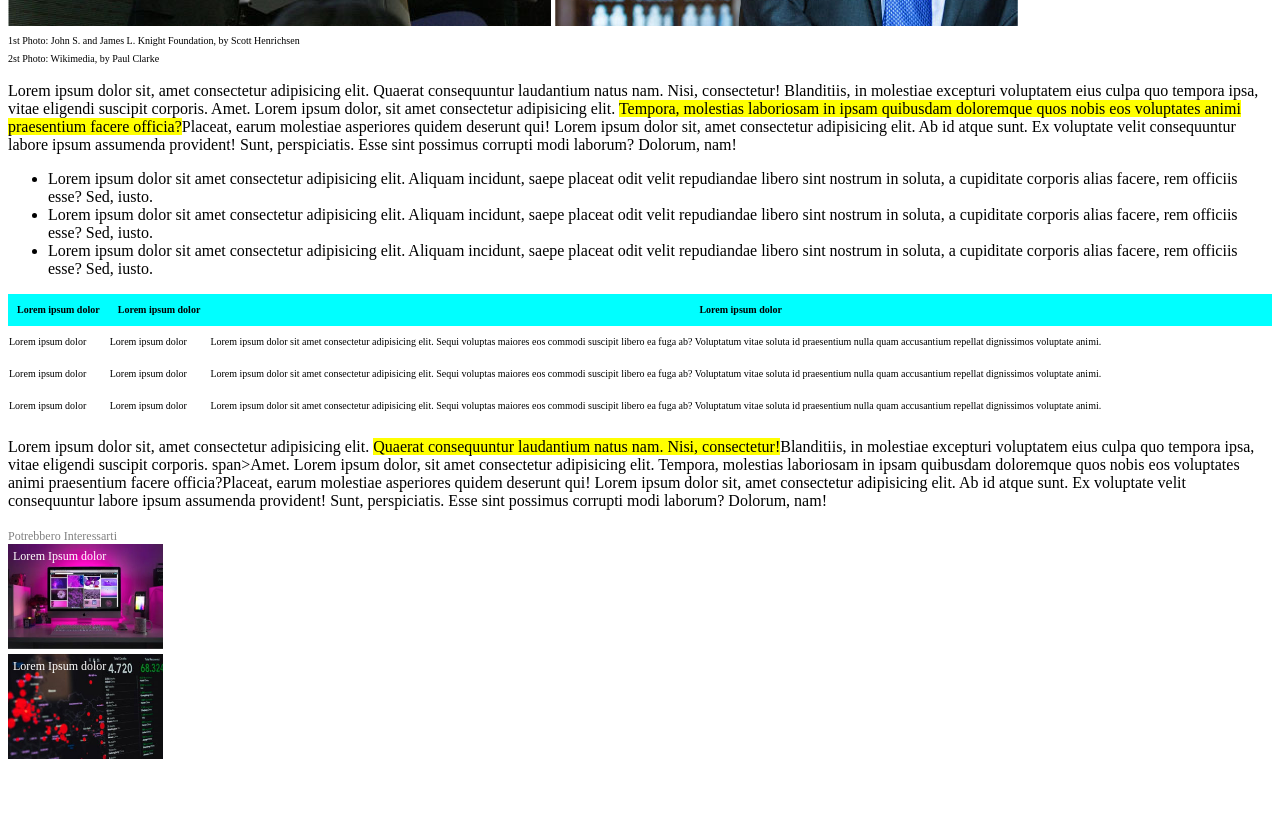
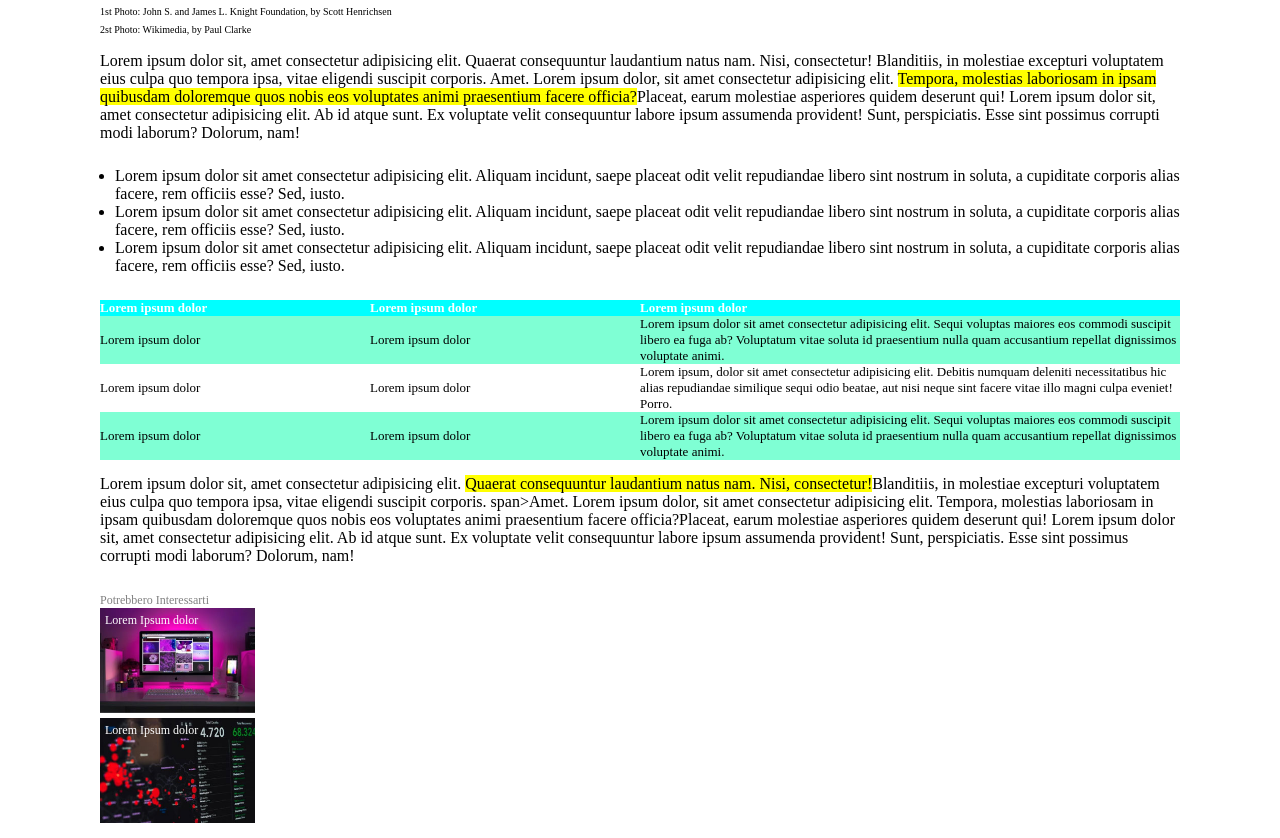
Before and after one commit to marcomazzotti/html-css-booleaner, a plain HTML site: page index.html in a window 1280 px wide. Shown: the part 537-1375 px from the top of the page. Before the commit the page ends 1304 px from the top, so only its background shows below. Drawn offline with Linux system fonts and the light colour scheme.

Commit message:
Correzioni e bonus

```diff
--- a/css/style.css
+++ b/css/style.css
@@ -1,14 +1,18 @@
+*{
+  margin: 0;
+  padding: 0;
+}
+
 .header{
   background-image: url(../img/pattern.png);
   background-color: rgb(68, 68, 200);
-  background-size: contain;
-  height: 100px;
+  background-size: 32%;
 }
 
 .logo{
   height: 30px;
   padding-left: 10px;
-  padding-top: 60px;
+  padding-top: 50px;
 }
 
 .data{
@@ -43,18 +47,22 @@
 }
 
 ul {
-  margin-left: 0;
+  margin-left: 15px;
+  margin-bottom: 25px;
 }
 
 .tabella{
   width: 100%;
   border-collapse: collapse;
-  font-size: 10px;
-  line-height: 30px;
+  font-size: 13px;
 }
 
 .intestazione-tabella{
   background-color: aqua;
+}
+
+.colonna-colore{
+  background-color: aquamarine;
 }
 
 .footer{
@@ -84,3 +92,24 @@ ul {
   font-size: 12px;
   margin-top: 5px;
 }
+
+.colonna-larga{
+  width: 50%;
+}
+
+th{
+  text-align: left;
+  color: white;
+}
+
+.contenitore{
+  margin-top: 15px;
+  margin-right: 100px;
+  margin-bottom: 15px;
+  margin-left: 100px;
+}
+
+.paragrafo{
+  margin-top: 15px;
+  margin-bottom: 25px;
+}
--- a/index.html
+++ b/index.html
@@ -1,5 +1,5 @@
 <!DOCTYPE html>
-<html lang="en">
+<html lang="zxx">
 <head>
   <link rel="stylesheet" href="css/style.css">
   <meta charset="UTF-8">
@@ -17,6 +17,8 @@
   </header>
   <!-- /header -->
 
+  <!-- Contenitore -->
+  <div class="contenitore">
   <!-- main -->
   <main>
     <!-- sezione titolo -->
@@ -28,68 +30,58 @@
     <!-- /sezione titolo -->
 
     <!-- sezione immagini -->
-    <section></section>
       <div class="immagini">
         <img src="../img/tim-1.jpg" alt="tim berners lee">
         <img src="../img/tim-2.jpg" alt="tim berners lee">
       </div>
         <span class="didascalia">1st Photo: John S. and James L. Knight Foundation, by Scott Henrichsen</span> <br>
         <span class="didascalia">2st Photo: Wikimedia, by Paul Clarke</span>
-    </section>
     <!-- /sezione immagini -->
 
     <!-- sezione paragrafo -->
-    <section>
-      <p>Lorem ipsum dolor sit, amet consectetur adipisicing elit. Quaerat consequuntur laudantium natus nam. Nisi, consectetur! Blanditiis, in molestiae excepturi voluptatem eius culpa quo tempora ipsa, vitae eligendi suscipit corporis. Amet. Lorem ipsum dolor, sit amet consectetur adipisicing elit. <span class="giallo">Tempora, molestias laboriosam in ipsam quibusdam doloremque quos nobis eos voluptates animi praesentium facere officia?</span>Placeat, earum molestiae asperiores quidem deserunt qui! Lorem ipsum dolor sit, amet consectetur adipisicing elit. Ab id atque sunt. Ex voluptate velit consequuntur labore ipsum assumenda provident! Sunt, perspiciatis. Esse sint possimus corrupti modi laborum? Dolorum, nam!</p>
-    </section>
+      <p class="paragrafo">Lorem ipsum dolor sit, amet consectetur adipisicing elit. Quaerat consequuntur laudantium natus nam. Nisi, consectetur! Blanditiis, in molestiae excepturi voluptatem eius culpa quo tempora ipsa, vitae eligendi suscipit corporis. Amet. Lorem ipsum dolor, sit amet consectetur adipisicing elit. <span class="giallo">Tempora, molestias laboriosam in ipsam quibusdam doloremque quos nobis eos voluptates animi praesentium facere officia?</span>Placeat, earum molestiae asperiores quidem deserunt qui! Lorem ipsum dolor sit, amet consectetur adipisicing elit. Ab id atque sunt. Ex voluptate velit consequuntur labore ipsum assumenda provident! Sunt, perspiciatis. Esse sint possimus corrupti modi laborum? Dolorum, nam!</p>
     <!-- /sezione paragrafo -->
 
     <!-- sezione elenco puntato -->
-    <section>
       <ul>
         <li>Lorem ipsum dolor sit amet consectetur adipisicing elit. Aliquam incidunt, saepe placeat odit velit repudiandae libero sint nostrum in soluta, a cupiditate corporis alias facere, rem officiis esse? Sed, iusto.</li>
         <li>Lorem ipsum dolor sit amet consectetur adipisicing elit. Aliquam incidunt, saepe placeat odit velit repudiandae libero sint nostrum in soluta, a cupiditate corporis alias facere, rem officiis esse? Sed, iusto.</li>
         <li>Lorem ipsum dolor sit amet consectetur adipisicing elit. Aliquam incidunt, saepe placeat odit velit repudiandae libero sint nostrum in soluta, a cupiditate corporis alias facere, rem officiis esse? Sed, iusto.</li>
       </ul>
-    </section>
     <!-- /sezione elenco puntato -->
 
     <!-- sezione tabella -->
-    <section>
       <table class="tabella">
         <thead class="intestazione-tabella">
           <tr>
             <th>Lorem ipsum dolor</th>
             <th>Lorem ipsum dolor</th>
-            <th>Lorem ipsum dolor</th>
+            <th class="colonna-larga">Lorem ipsum dolor</th>
           </tr>
         </thead>
         <tbody>
           <tr>
-            <td>Lorem ipsum dolor</td>
-            <td>Lorem ipsum dolor</td>
-            <td>Lorem ipsum dolor sit amet consectetur adipisicing elit. Sequi voluptas maiores eos commodi suscipit libero ea fuga ab? Voluptatum vitae soluta id praesentium nulla quam accusantium repellat dignissimos voluptate animi.</td>
+            <td class="colonna-colore">Lorem ipsum dolor</td>
+            <td class="colonna-colore">Lorem ipsum dolor</td>
+            <td class="colonna-colore">Lorem ipsum dolor sit amet consectetur adipisicing elit. Sequi voluptas maiores eos commodi suscipit libero ea fuga ab? Voluptatum vitae soluta id praesentium nulla quam accusantium repellat dignissimos voluptate animi.</td>
           </tr>
           <tr>
             <td>Lorem ipsum dolor</td>
             <td>Lorem ipsum dolor</td>
-            <td>Lorem ipsum dolor sit amet consectetur adipisicing elit. Sequi voluptas maiores eos commodi suscipit libero ea fuga ab? Voluptatum vitae soluta id praesentium nulla quam accusantium repellat dignissimos voluptate animi.</td>
+            <td>Lorem ipsum, dolor sit amet consectetur adipisicing elit. Debitis numquam deleniti necessitatibus hic alias repudiandae similique sequi odio beatae, aut nisi neque sint facere vitae illo magni culpa eveniet! Porro.</td>
           </tr>
           <tr>
-            <td>Lorem ipsum dolor</td>
-            <td>Lorem ipsum dolor</td>
-            <td>Lorem ipsum dolor sit amet consectetur adipisicing elit. Sequi voluptas maiores eos commodi suscipit libero ea fuga ab? Voluptatum vitae soluta id praesentium nulla quam accusantium repellat dignissimos voluptate animi.</td>
+            <td class="colonna-colore">Lorem ipsum dolor</td>
+            <td class="colonna-colore">Lorem ipsum dolor</td>
+            <td class="colonna-colore">Lorem ipsum dolor sit amet consectetur adipisicing elit. Sequi voluptas maiores eos commodi suscipit libero ea fuga ab? Voluptatum vitae soluta id praesentium nulla quam accusantium repellat dignissimos voluptate animi.</td>
           </tr>
         </tbody>
       </table>
-    </section>
     <!-- /sezione tabella -->
 
     <!-- sezione paragrafo -->
-    <section>
-      <p>Lorem ipsum dolor sit, amet consectetur adipisicing elit. <span class="giallo">Quaerat consequuntur laudantium natus nam. Nisi, consectetur!</span>Blanditiis, in molestiae excepturi voluptatem eius culpa quo tempora ipsa, vitae eligendi suscipit corporis.
+      <p class="paragrafo">Lorem ipsum dolor sit, amet consectetur adipisicing elit. <span class="giallo">Quaerat consequuntur laudantium natus nam. Nisi, consectetur!</span>Blanditiis, in molestiae excepturi voluptatem eius culpa quo tempora ipsa, vitae eligendi suscipit corporis.
       span>Amet. Lorem ipsum dolor, sit amet consectetur adipisicing elit. Tempora, molestias laboriosam in ipsam quibusdam doloremque quos nobis eos voluptates animi praesentium facere officia?Placeat, earum molestiae asperiores quidem deserunt qui! Lorem ipsum dolor sit, amet consectetur adipisicing elit. Ab id atque sunt. Ex voluptate velit consequuntur labore ipsum assumenda provident! Sunt, perspiciatis. Esse sint possimus corrupti modi laborum? Dolorum, nam!</p>
-    </section>
     <!-- /sezione paragrafo -->
   </main>
   <!-- /main -->
@@ -106,5 +98,8 @@
   </footer>
   <!-- /footer -->
 
+</div>
+<!-- /Contenitore -->
+
 </body>
 </html>
```
